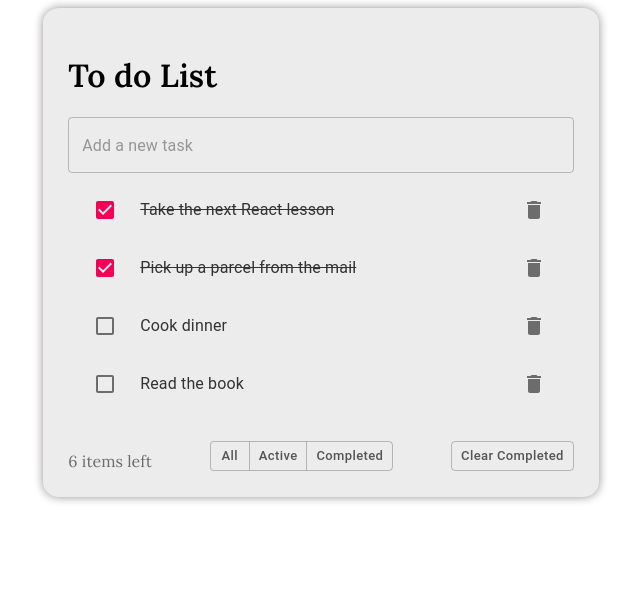
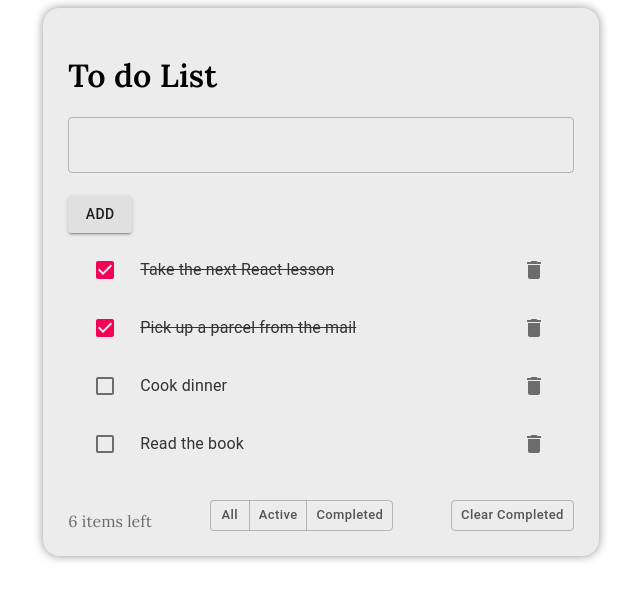
Before and after one commit to WebHeroSchool/TatiTodo, a React (Create React App) app: page / in a window 1280 px wide. Shown: the top 600 px of the page, without its empty margins (319-959 px from the left). Built offline with nearby package versions, Linux system fonts and the light colour scheme.

Commit message:
add new item

```diff
--- a/src/components/App/App.js
+++ b/src/components/App/App.js
@@ -27,8 +27,22 @@
 				isDone: false,
 				id: 4
 			}
-		]
+		],
+		count: 4
 	}
+
+	onClickAdd = value => this.setState( state => ({
+		items: [
+			...state.items,
+			{
+				value,
+				isDone: false,
+				id: state.count + 1
+
+			}
+		],
+		count: state.count + 1
+	}));
 
 	onClickDone = id => {
 		const newItemList = this.state.items.map(item => {
@@ -42,9 +56,9 @@
 		});
 
 		this.setState({items: newItemList});
-	}
+	};
 
-	onClickDelete = id =>{
+	onClickDelete = id => {
 		let newItemList = [...this.state.items];
 
 		let index = newItemList.map(item => item.id).indexOf(id);
@@ -52,9 +66,9 @@
 			newItemList.splice(index, 1);
 			this.setState({items: newItemList});
 		}
-	}
+	};
 
-	onClickClearCompleted = () =>{
+	onClickClearCompleted = () => {
 		let newItemList = [...this.state.items];
 
 		let id;
@@ -66,13 +80,13 @@
 			}
 		}
 		this.setState({items: newItemList});
-	}
+	};
 
 	render(){
 		return(
 			<div className={styles.wrap}>
 				<h1 className={styles.title}>To do List</h1>
-				<InputItem />
+				<InputItem onClickAdd={this.onClickAdd}/>
 				<ItemList items={this.state.items}
 						  onClickDone={this.onClickDone}
 						  onClickDelete={this.onClickDelete}/>
--- a/src/components/InputItem/InputItem.js
+++ b/src/components/InputItem/InputItem.js
@@ -1,7 +1,24 @@
 import React from 'react';
 import TextField from '@material-ui/core/TextField';
+import Button from '@material-ui/core/Button';
 
-const InputItem = ()=> (<div>
+class InputItem extends React.Component{
+	state = {
+		inputValue: ' '
+	};
+
+	onButtonClick = () => {
+		if(this.state.inputValue != '' && this.state.inputValue != ' ' ){
+			this.setState({ inputValue : '' });
+
+			this.props.onClickAdd(this.state.inputValue);
+		}
+	}
+
+	render(){
+		const {onClickAdd} = this.props;
+
+		return (<div>
 	        <TextField
 		          id="outlined-full-width"
 		          placeholder="Аdd a new task"
@@ -9,7 +26,19 @@
 		          variant="outlined"
 		          color="secondary"
 		          bordercolor="#de2242"
+
+		          value={this.state.inputValue}
+		          onChange={event => this.setState({ inputValue: event.target.value})}
+		          error={this.state.inputValue === ''}
+		          helperText={this.state.inputValue === '' ? 'This field cannot be empty!' : ' '}
 	        />
-	</div>);
+	        <Button variant="contained"
+	        		onClick={this.onButtonClick}
+	        >
+	        	Add
+	        </Button>
+		</div>)
+	}
+}
 
 export default InputItem;
--- a/src/components/ItemList/ItemList.js
+++ b/src/components/ItemList/ItemList.js
@@ -6,7 +6,7 @@
 const ItemList = ({items, onClickDone, onClickDelete}) => (
     <List>
     	{items.map(item =>
-	    	<ListItem key={item.value} role={undefined}>
+	    	<ListItem key={item.id}>
 	          	<Item value={item.value}
 	          		  isDone={item.isDone}
 	          		  id={item.id}
```
Lines whose indentation alone changed are shown as unchanged.
